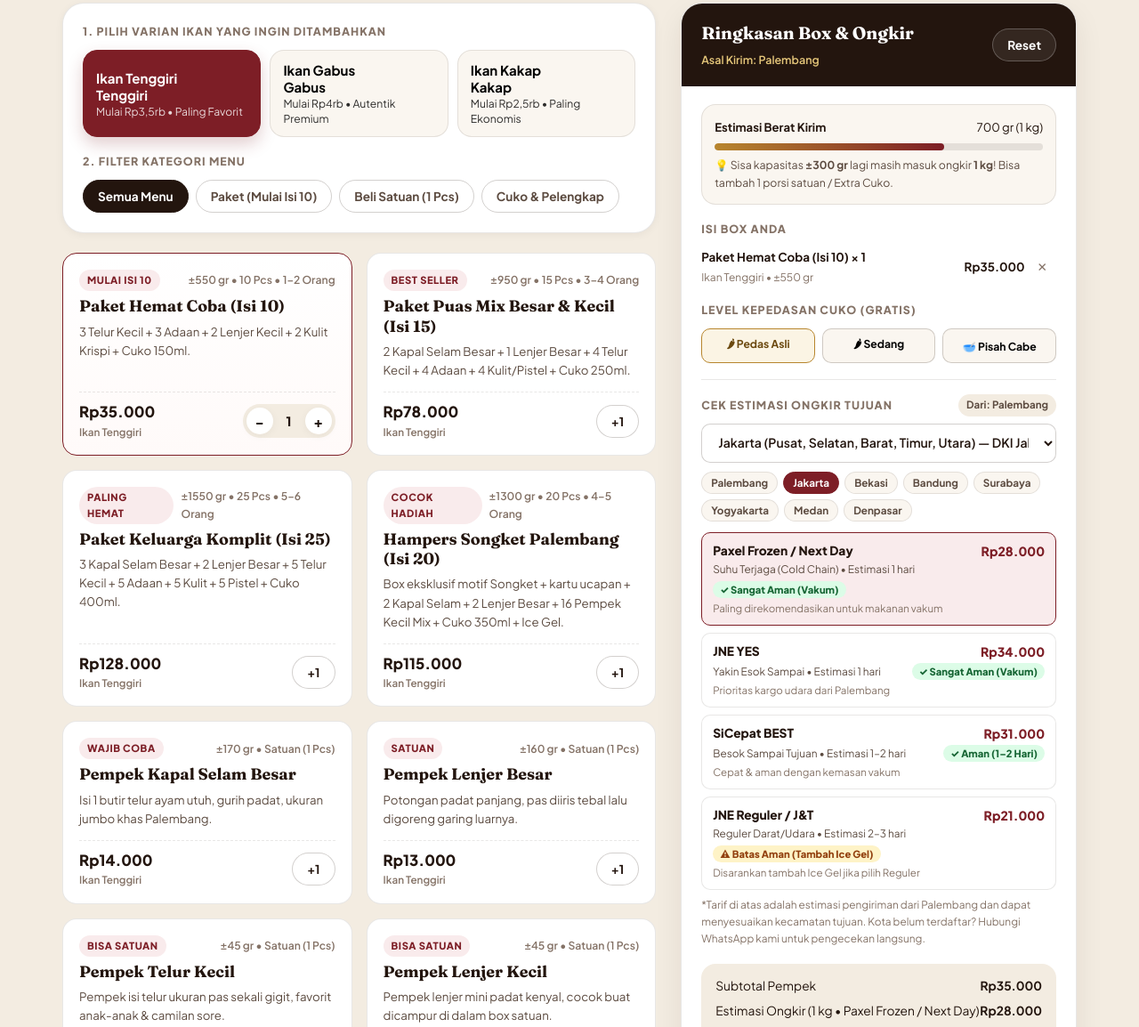
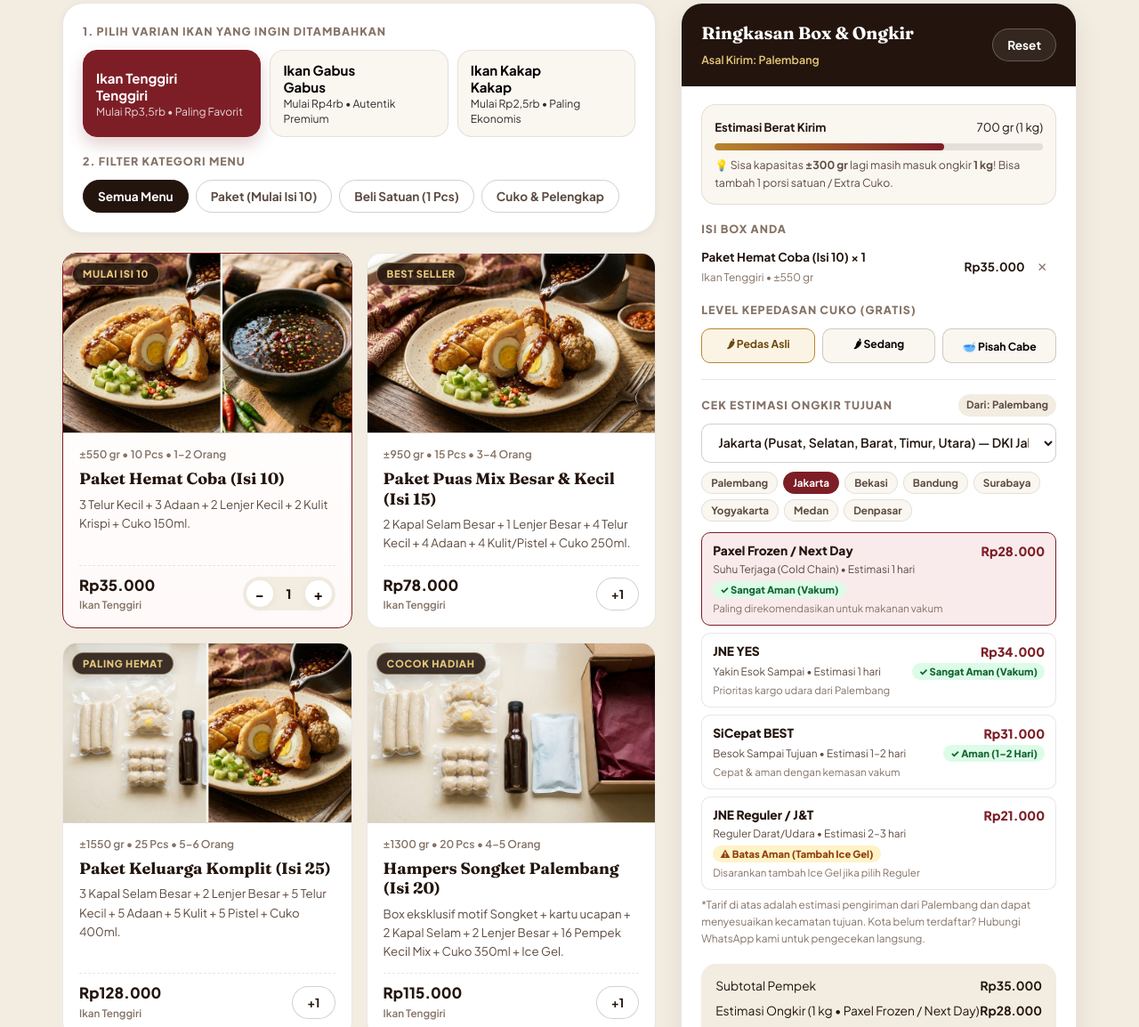
Before and after one commit to rizhalmaulana/pempek-kst-landing-page, a plain HTML site: page index.html in a window 1280 px wide. Shown: the part 2626-3780 px from the top of the page at 89% size. Drawn offline with Linux system fonts and the light colour scheme.

Commit message:
Add preview images to all package cards and fix badge alignment

```diff
--- a/css/styles.css
+++ b/css/styles.css
@@ -979,7 +979,65 @@ select {
   flex-direction: column;
   justify-content: space-between;
   gap: 14px;
+  overflow: hidden;
   transition: border-color var(--transition), box-shadow var(--transition);
+}
+
+.menu-card--with-media {
+  padding: 0;
+  gap: 0;
+}
+
+.menu-card-media {
+  position: relative;
+  aspect-ratio: 16 / 10;
+  background: var(--bg-parchment);
+  overflow: hidden;
+  border-bottom: 1px solid var(--border-subtle);
+}
+
+.menu-card-media img {
+  width: 100%;
+  height: 100%;
+  object-fit: cover;
+  transition: transform 0.45s ease;
+}
+
+.menu-card:hover .menu-card-media img {
+  transform: scale(1.04);
+}
+
+.menu-media-badge {
+  position: absolute;
+  top: 10px;
+  left: 10px;
+  display: inline-flex;
+  align-items: center;
+  justify-content: center;
+  white-space: nowrap;
+  font-size: 0.7rem;
+  font-weight: 800;
+  text-transform: uppercase;
+  letter-spacing: 0.06em;
+  padding: 5px 11px;
+  border-radius: var(--radius-pill);
+  background: rgba(35, 21, 14, 0.88);
+  color: var(--accent-gold-light);
+  border: 1px solid rgba(231, 200, 123, 0.45);
+  box-shadow: 0 4px 12px rgba(0, 0, 0, 0.18);
+  line-height: 1.2;
+}
+
+.menu-card-body {
+  display: flex;
+  flex-direction: column;
+  justify-content: space-between;
+  gap: 14px;
+  flex: 1;
+}
+
+.menu-card--with-media .menu-card-body {
+  padding: 16px 18px 18px;
 }
 
 .menu-card:hover {
@@ -994,18 +1052,25 @@ select {
 
 .menu-card-meta {
   display: flex;
+  flex-wrap: wrap;
   justify-content: space-between;
   align-items: center;
-  gap: 8px;
-  margin-bottom: 6px;
+  gap: 6px 10px;
+  margin-bottom: 8px;
 }
 
 .menu-tag {
+  display: inline-flex;
+  align-items: center;
+  justify-content: center;
+  white-space: nowrap;
+  flex-shrink: 0;
   font-size: 0.7rem;
   font-weight: 800;
   text-transform: uppercase;
   letter-spacing: 0.05em;
-  padding: 3px 9px;
+  line-height: 1.2;
+  padding: 4px 10px;
   border-radius: var(--radius-pill);
   background: var(--accent-songket-soft);
   color: var(--accent-songket);
@@ -1015,6 +1080,7 @@ select {
   font-size: 0.76rem;
   font-weight: 600;
   color: var(--ink-muted);
+  line-height: 1.3;
 }
 
 .menu-card h4 {
@@ -2412,6 +2478,14 @@ select {
     padding: 16px;
   }
 
+  .menu-card--with-media {
+    padding: 0;
+  }
+
+  .menu-card--with-media .menu-card-body {
+    padding: 14px 16px 16px;
+  }
+
   .menu-card-footer {
     flex-wrap: wrap;
     gap: 10px;
--- a/js/app.js
+++ b/js/app.js
@@ -320,11 +320,31 @@
         const price = item.prices[fishKey];
         const fishNote = item.fixedFish ? item.fixedLabel : activeFish.name;
 
+        const hasImage = Boolean(item.image);
+
         return `
-          <article class="menu-card ${qty > 0 ? "in-cart" : ""}">
+          <article class="menu-card ${hasImage ? "menu-card--with-media" : ""} ${qty > 0 ? "in-cart" : ""}">
+            ${
+              hasImage
+                ? `
+                  <div class="menu-card-media">
+                    <img
+                      src="${item.image}"
+                      alt="${item.imageAlt || item.name}"
+                      width="800"
+                      height="500"
+                      loading="lazy"
+                      decoding="async"
+                    />
+                    ${item.badge ? `<span class="menu-media-badge">${item.badge}</span>` : ""}
+                  </div>
+                `
+                : ""
+            }
+            <div class="menu-card-body">
               <div>
                 <div class="menu-card-meta">
-                ${item.badge ? `<span class="menu-tag">${item.badge}</span>` : `<span></span>`}
+                  ${!hasImage && item.badge ? `<span class="menu-tag">${item.badge}</span>` : ""}
                   <span class="menu-weight">±${item.weightGram} gr • ${item.servings}</span>
                 </div>
                 <h4>${item.name}</h4>
@@ -361,6 +381,7 @@
                         }
                       `
                   }
+                </div>
               </div>
             </div>
           </article>
--- a/js/data.js
+++ b/js/data.js
@@ -110,6 +110,8 @@ window.PEMPEK_DATA = {
       name: "Paket Hemat Coba (Isi 10)",
       shortDesc: "3 Telur Kecil + 3 Adaan + 2 Lenjer Kecil + 2 Kulit Krispi + Cuko 150ml.",
       badge: "Mulai Isi 10",
+      image: "assets/paket-coba-10.jpg",
+      imageAlt: "Ilustrasi Paket Hemat Coba Isi 10 pempek kecil goreng dan cuko kental Palembang",
       weightGram: 550,
       servings: "10 Pcs • 1–2 Orang",
       prices: {
@@ -124,6 +126,8 @@ window.PEMPEK_DATA = {
       name: "Paket Puas Mix Besar & Kecil (Isi 15)",
       shortDesc: "2 Kapal Selam Besar + 1 Lenjer Besar + 4 Telur Kecil + 4 Adaan + 4 Kulit/Pistel + Cuko 250ml.",
       badge: "Best Seller",
+      image: "assets/paket-puas-15.jpg",
+      imageAlt: "Ilustrasi Paket Puas Mix Isi 15 dengan Kapal Selam Besar, Lenjer, Adaan, dan cuko Palembang",
       weightGram: 950,
       servings: "15 Pcs • 3–4 Orang",
       prices: {
@@ -138,6 +142,8 @@ window.PEMPEK_DATA = {
       name: "Paket Keluarga Komplit (Isi 25)",
       shortDesc: "3 Kapal Selam Besar + 2 Lenjer Besar + 5 Telur Kecil + 5 Adaan + 5 Kulit + 5 Pistel + Cuko 400ml.",
       badge: "Paling Hemat",
+      image: "assets/paket-keluarga-25.jpg",
+      imageAlt: "Ilustrasi Paket Keluarga Komplit Isi 25 kemasan vakum siap goreng beserta hasil sajian pempek",
       weightGram: 1550,
       servings: "25 Pcs • 5–6 Orang",
       prices: {
@@ -152,6 +158,8 @@ window.PEMPEK_DATA = {
       name: "Hampers Songket Palembang (Isi 20)",
       shortDesc: "Box eksklusif motif Songket + kartu ucapan + 2 Kapal Selam + 2 Lenjer Besar + 16 Pempek Kecil Mix + Cuko 350ml + Ice Gel.",
       badge: "Cocok Hadiah",
+      image: "assets/paket-hampers-20.jpg",
+      imageAlt: "Ilustrasi Hampers Songket Palembang Isi 20 lengkap dengan box hadiah, kemasan vakum, botol cuko, dan ice gel",
       weightGram: 1300,
       servings: "20 Pcs • 4–5 Orang",
       prices: {
```
Also changed, not shown: assets/paket-coba-10.jpg (added), assets/paket-hampers-20.jpg (added), assets/paket-keluarga-25.jpg (added), assets/paket-puas-15.jpg (added). Lines whose indentation alone changed are shown as unchanged.
